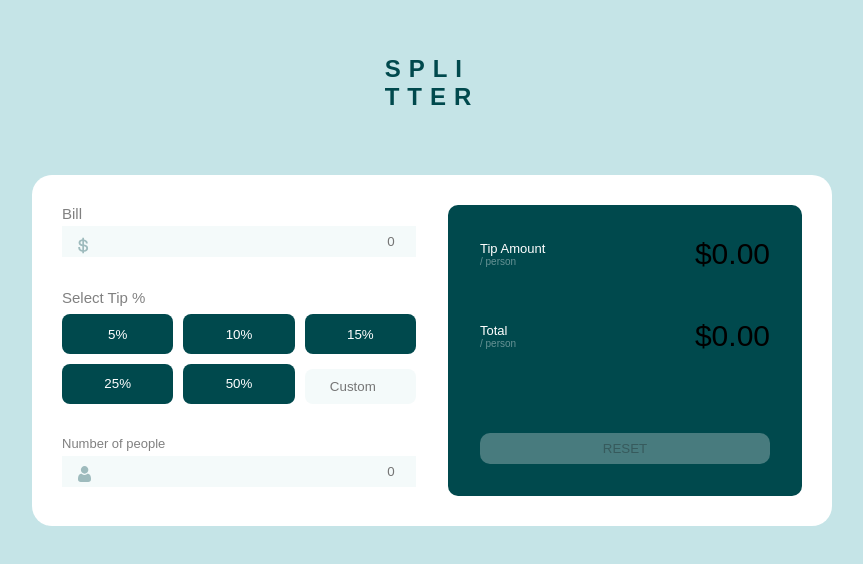
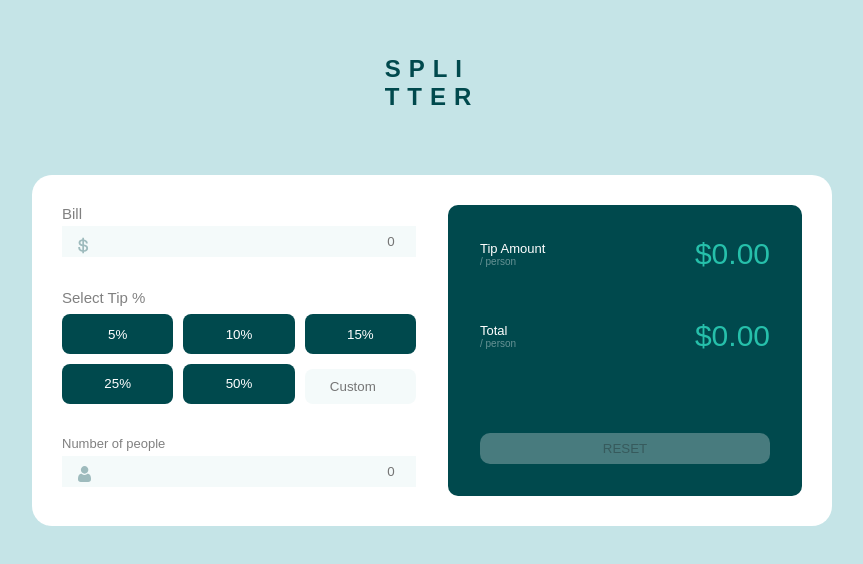
Before and after one commit to Kshitij27Kumar/Tip-Calculator, a plain HTML site: page index.html in a window 1280 px wide. Shown: the part 110-674 px from the top of the page, without its empty margins (208-1071 px from the left). Drawn offline with Linux system fonts and the light colour scheme.

Commit message:
Fix total and tip font color

```diff
--- a/style.css
+++ b/style.css
@@ -188,7 +188,7 @@ main #main-right-middle {
   align-items: center;
   position: relative;
   font-size: 30px;
-  color: var(--StrongCyan);
+  color: var(--strongCyan);
 }
 
 #main-right #button-reset {
```
